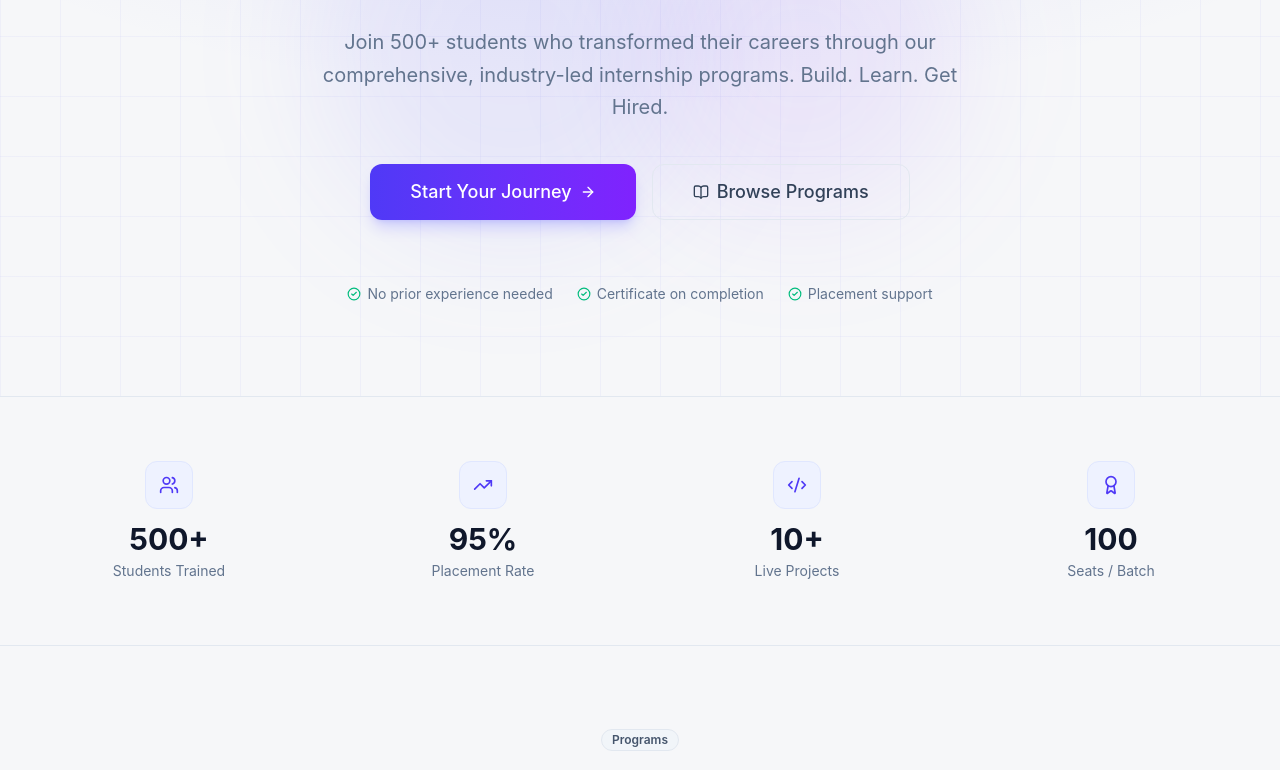
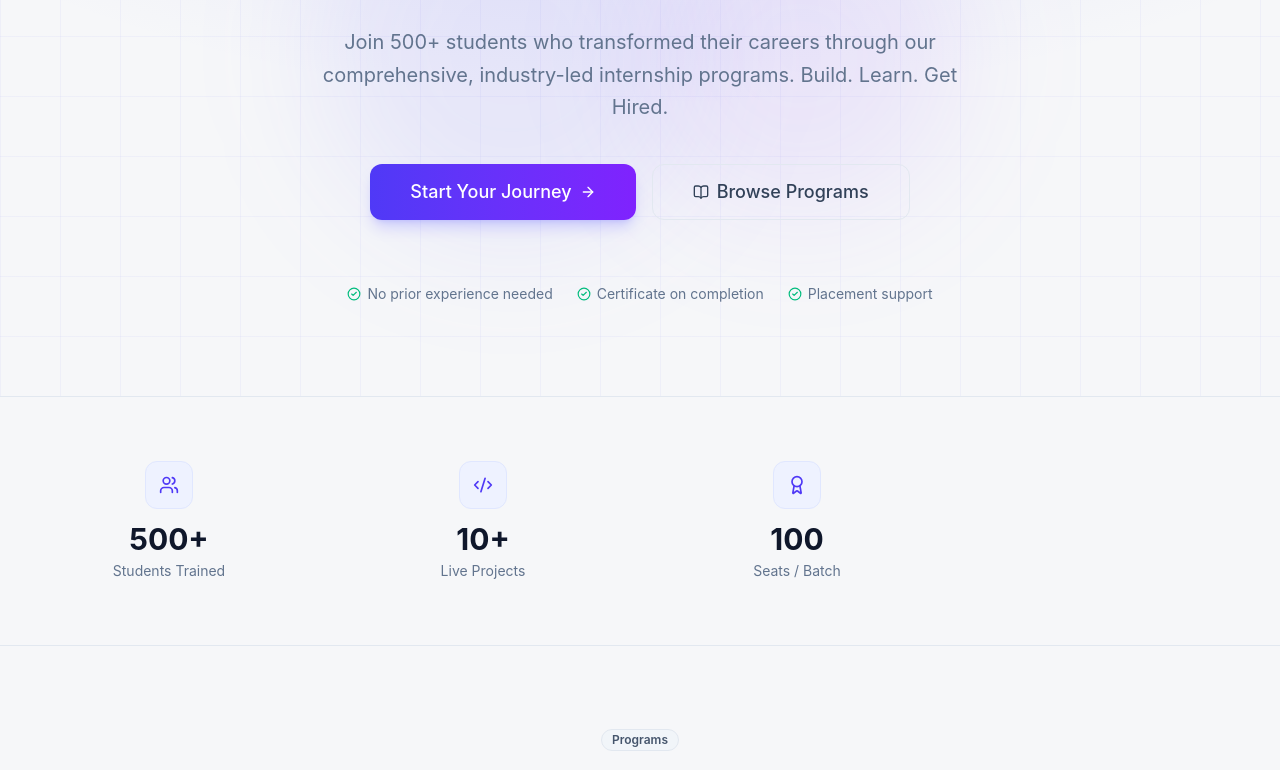
Before and after one commit to RakeshdotKR/Intership-Platform, a React (Vite) app in the folder client/: page / in a window 1280 px wide. Shown: the part 388-1158 px from the top of the page. Built offline with nearby package versions, Linux system fonts and the light colour scheme; no server answers.

Commit message:
Comment out placement rate in stats
Comment out the placement rate statistic in Home.jsx

```diff
--- a/client/src/pages/Home.jsx
+++ b/client/src/pages/Home.jsx
@@ -10,7 +10,7 @@ import React from 'react';
 
 const STATS = [
   { value: '500+', label: 'Students Trained', icon: Users },
-  { value: '95%',  label: 'Placement Rate',   icon: TrendingUp },
+  // { value: '95%',  label: 'Placement Rate',   icon: TrendingUp },
   { value: '10+',  label: 'Live Projects',     icon: Code2 },
   { value: '100',  label: 'Seats / Batch',     icon: Award },
 ];
```
